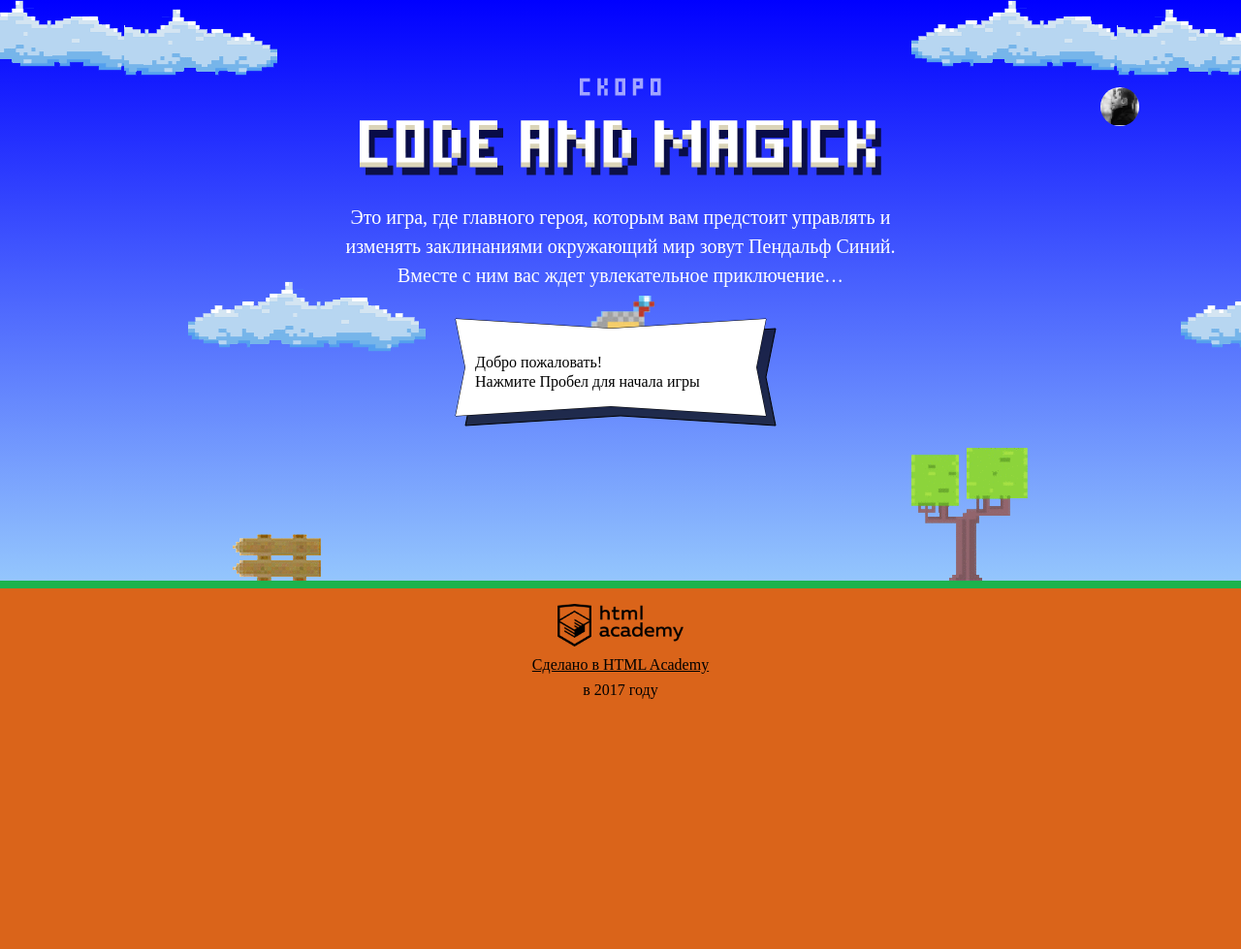
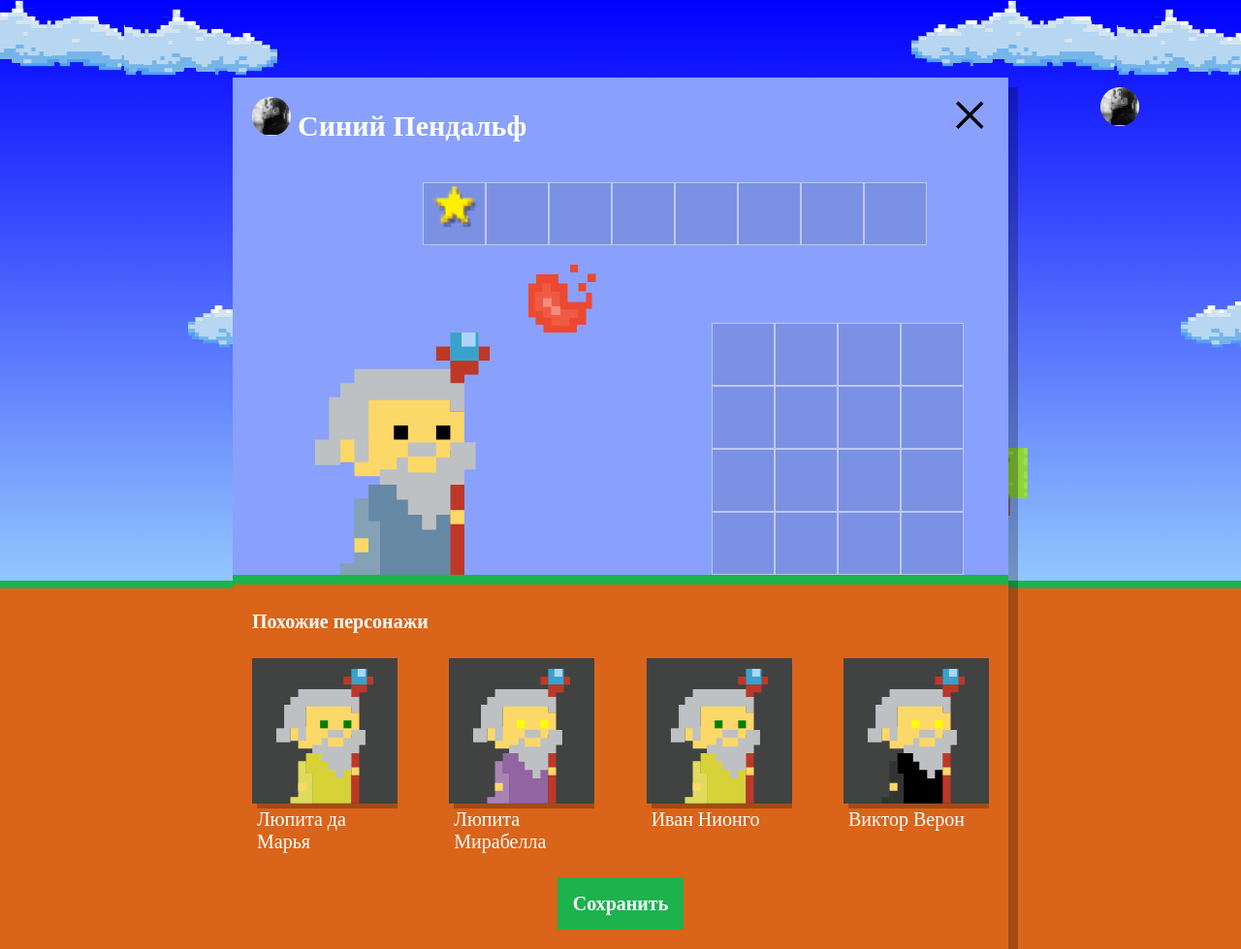
Before and after one commit to Galina-T/402337-code-and-magick-17, a website: page index.html in a window 1280 px wide. Shown: the whole page at 97% size. Before the commit the page ends 800 px from the top, so only its background shows below. Drawn offline with Linux system fonts and the light colour scheme; a web font is replaced by a local one.

Commit message:
Создание похожих персонажей

```diff
--- a/index.html
+++ b/index.html
@@ -199,6 +199,7 @@
   }
 </script>
 <script src="js/stat.js"></script>
+<script src="js/setup.js"></script>
 <script src="js/game.js"></script>
 </body>
 </html>
--- /dev/null
+++ b/js/setup.js
@@ -0,0 +1,62 @@
+'use strict';
+
+var WIZARD_NAMES = ['Иван', 'Хуан Себастьян', 'Мария', 'Кристоф', 'Виктор', 'Юлия', 'Люпита', 'Вашингтон'];
+var WIZARD_SURNAMES = ['да Марья', 'Верон', 'Мирабелла', 'Вальц', 'Онопко', 'Топольницкая', 'Нионго', 'Ирвинг'];
+
+var COAT_COLORS = [
+  'rgb(101, 137, 164)',
+  'rgb(241, 43, 107)',
+  'rgb(146, 100, 161)',
+  'rgb(56, 159, 117)',
+  'rgb(215, 210, 55)',
+  'rgb(0, 0, 0)'
+];
+
+var EYES_COLORS = ['black', 'red', 'blue', 'yellow', 'green'];
+
+function rand(arr) {
+  return Math.floor(Math.random() * arr.length);
+}
+
+function getWizards(quantity) {
+  var arr = [];
+  for (var i = 0; i < quantity; i++) {
+    var wizard = {};
+    wizard.name = WIZARD_NAMES[rand(WIZARD_NAMES)];
+    wizard.surname = WIZARD_SURNAMES[rand(WIZARD_SURNAMES)];
+    wizard.coatColor = COAT_COLORS[rand(COAT_COLORS)];
+    wizard.eyesColor = EYES_COLORS[rand(EYES_COLORS)];
+    arr.push(wizard);
+  }
+  return arr;
+}
+
+var userDialog = document.querySelector('.setup');
+userDialog.classList.remove('hidden');
+
+var similarListElement = document.querySelector('.setup-similar-list');
+var similarWizardTemplate = document.querySelector('#similar-wizard-template')
+    .content
+    .querySelector('.setup-similar-item');
+
+function renderWizard(wizard) {
+  var wizardElement = similarWizardTemplate.cloneNode(true);
+
+  wizardElement.querySelector('.setup-similar-label').textContent = wizard.name + ' ' + wizard.surname;
+  wizardElement.querySelector('.wizard-coat').style.fill = wizard.coatColor;
+  wizardElement.querySelector('.wizard-eyes').style.fill = wizard.eyesColor;
+
+  return wizardElement;
+}
+
+var wizards = getWizards(4);
+
+var fragment = document.createDocumentFragment();
+
+for (var i = 0; i < wizards.length; i++) {
+  fragment.appendChild(renderWizard(wizards[i]));
+}
+
+similarListElement.appendChild(fragment);
+
+userDialog.querySelector('.setup-similar').classList.remove('hidden');
```
